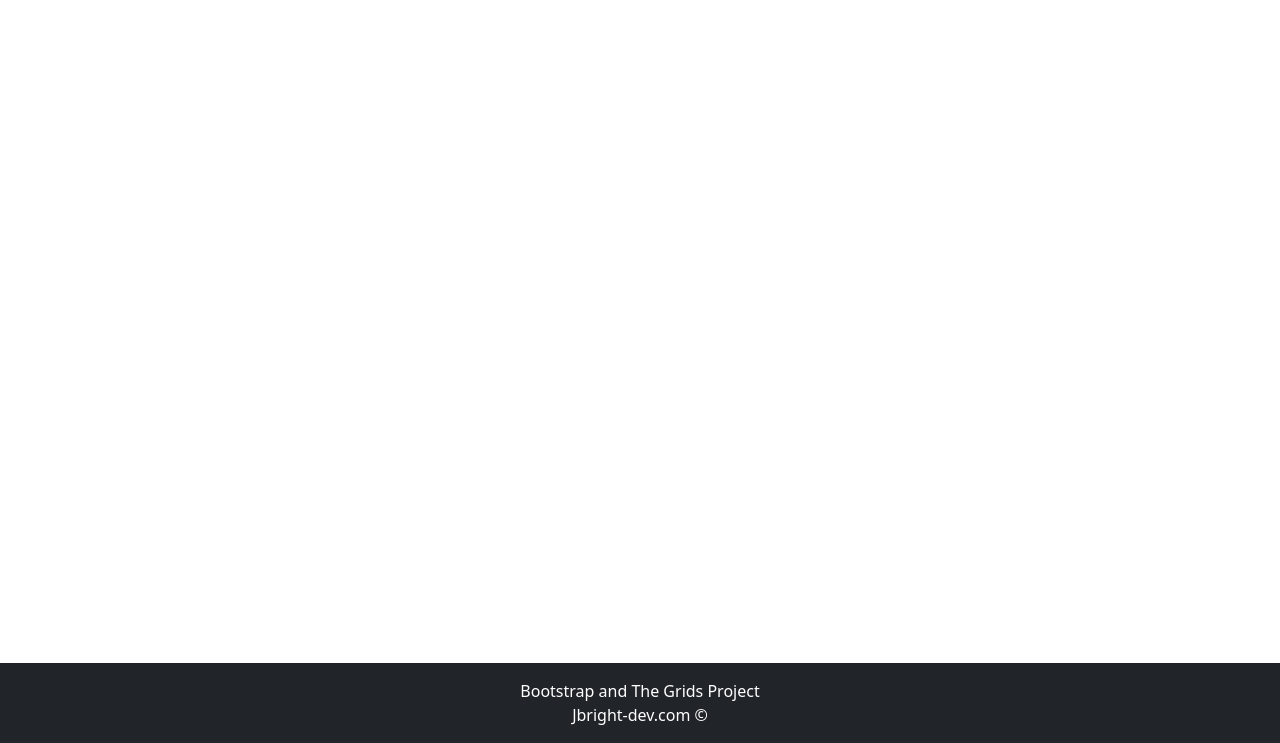
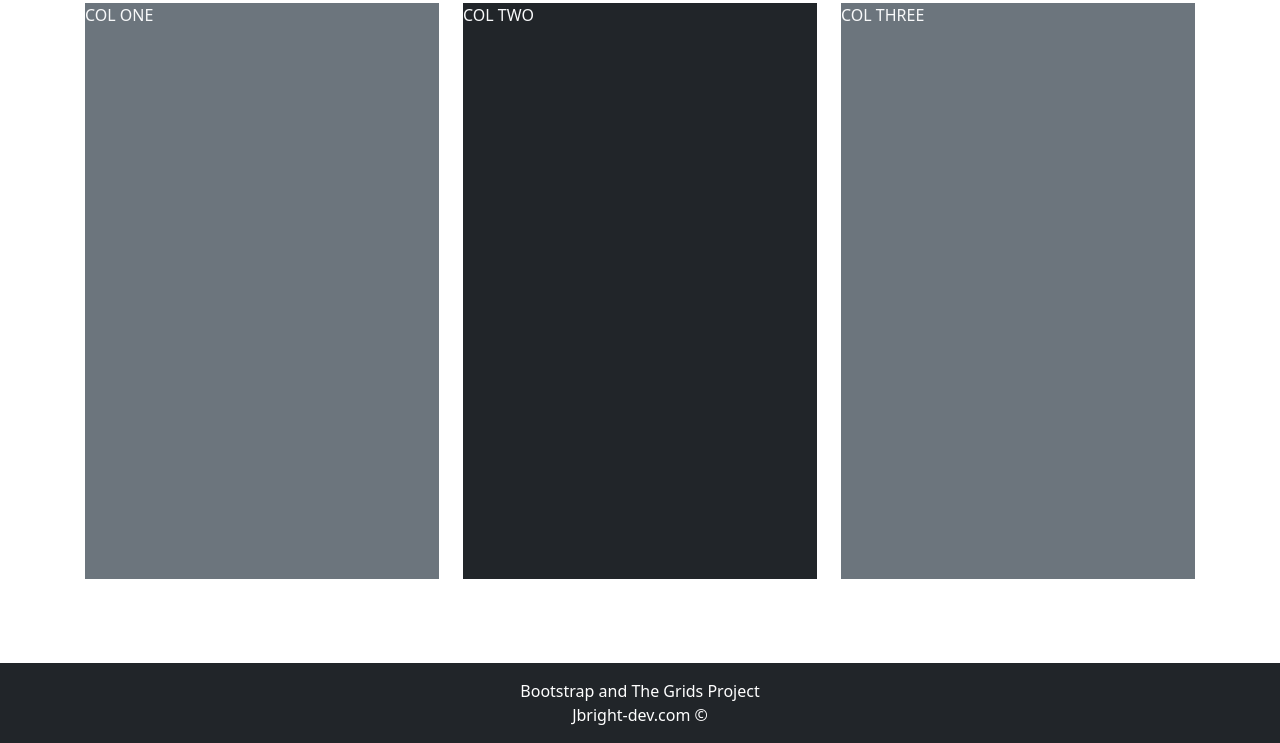
Before and after one commit to jbright-dev/CF-04.BootStrapProject, a plain HTML site: page Grid4.html in a window 1280 px wide. Shown: the part 57-800 px from the top of the page. Drawn offline with nearby package versions, Linux system fonts and the light colour scheme.

Commit message:
Complete Grid 4

```diff
--- a/Grid4.html
+++ b/Grid4.html
@@ -61,7 +61,27 @@
 </nav>
 
     <main class="flex-shrink-0">
-       <div class="container">
+       <div class="container h-100 minHeight">
+           <div class="row h-100 row-cols-1 row-cols-md-3 gy-1">
+               <div class="col">
+                   <div class="bg-secondary text-light h-100">
+                       COL ONE
+                   </div>
+
+               </div>
+               <div class="col">
+                   <div class="bg-dark text-light h-100">
+                       COL TWO
+                   </div>
+
+               </div>
+               <div class="col">
+                   <div class="bg-secondary text-light h-100">
+                       COL THREE
+                   </div>
+
+               </div>
+           </div>
 
        </div>
     </main>
```
Also changed, not shown: 1 other file.
